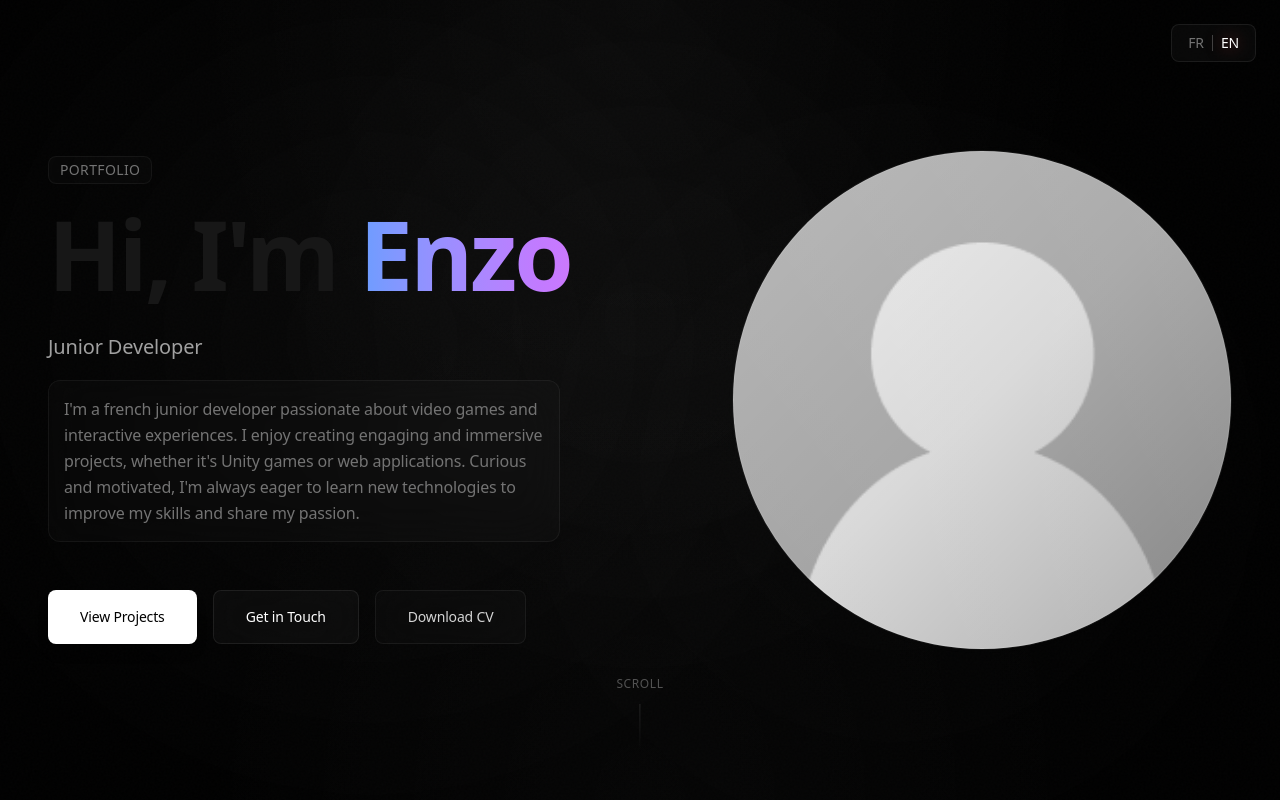
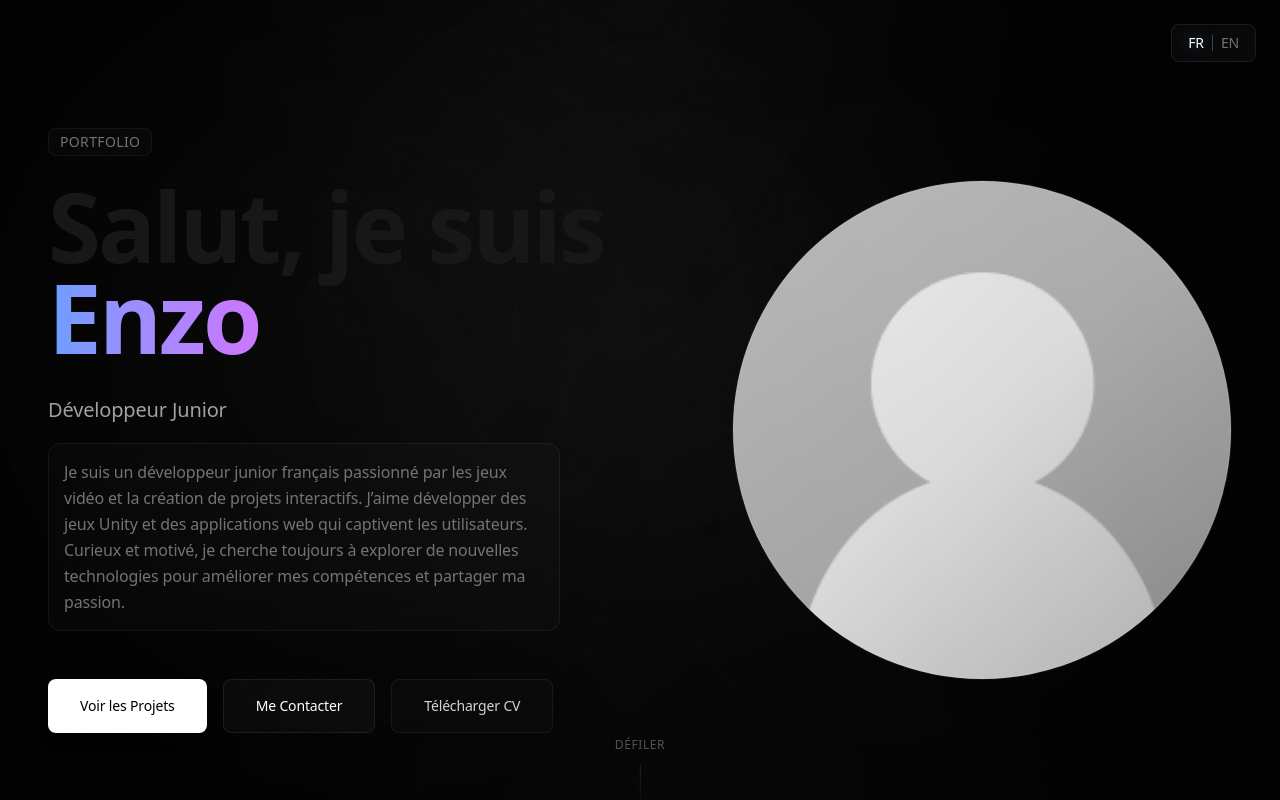
Before and after one commit to Taqinou/portfolio-website, a Next.js app: page / in a window 1280 px wide. Shown: the top 800 px of the page. Built offline with nearby package versions, Linux system fonts and the light colour scheme.

Commit message:
bug fix default langage

```diff
--- a/src/contexts/LanguageContext.tsx
+++ b/src/contexts/LanguageContext.tsx
@@ -12,7 +12,7 @@ interface LanguageContextType {
 const LanguageContext = createContext<LanguageContextType | undefined>(undefined);
 
 export function LanguageProvider({ children }: { children: ReactNode }) {
-  const [lang, setLangState] = useState<Lang>('en');
+  const [lang, setLangState] = useState<Lang>('fr');
 
   useEffect(() => {
     // Load language from localStorage
```
